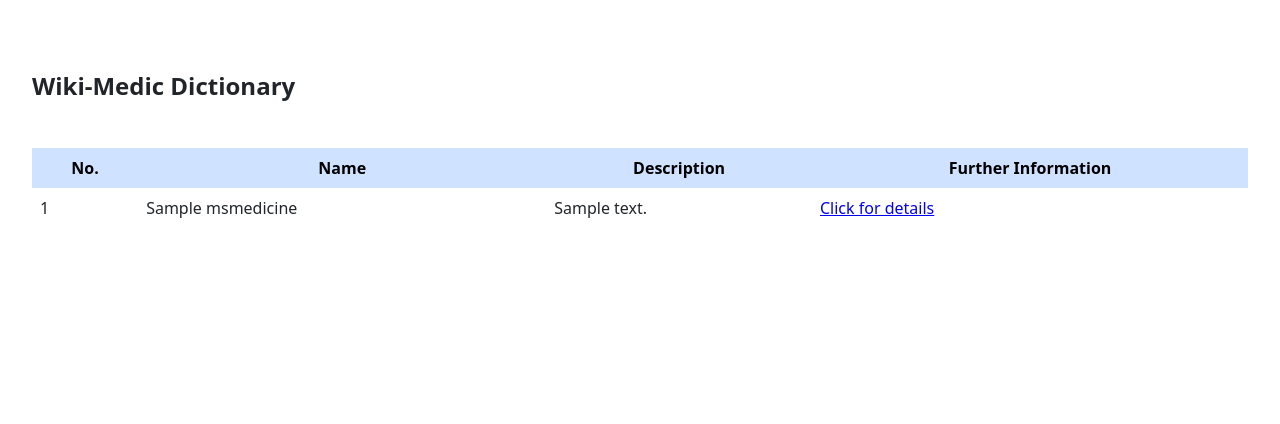
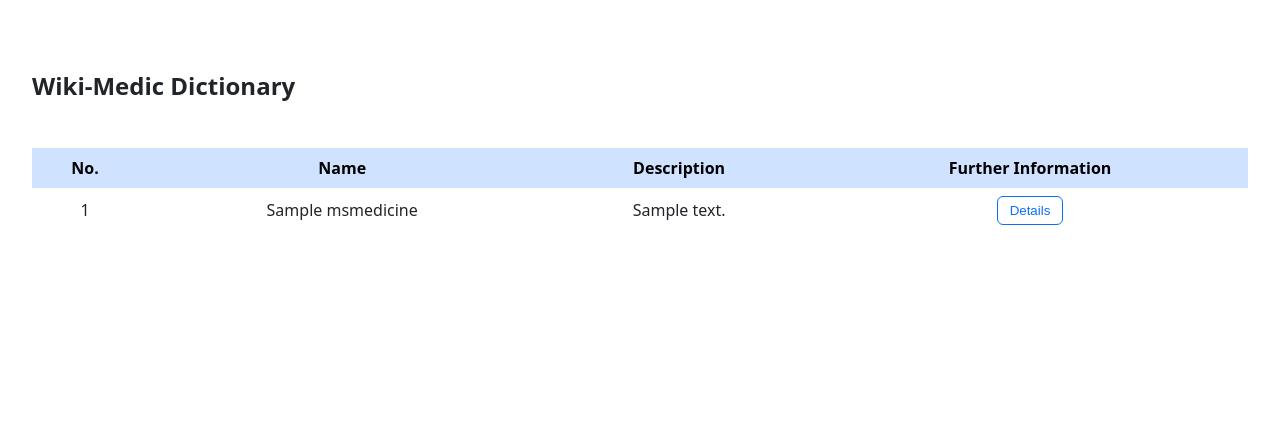
Before and after one commit to jayjayjay-jj/Secure_Programming, a PHP site: page /views/home.php in a window 1280 px wide. Shown: the part 52-476 px from the top of the page. Run offline with PHP 8.4, Linux system fonts and the light colour scheme; the visitor is signed in with stand-in values (Sample User, id 1); tables that the repository leaves empty hold one stand-in row (values such as "Sample post").

Commit message:
minor styling changes on home.php

```diff
--- a/styles/general.css
+++ b/styles/general.css
@@ -256,3 +256,29 @@ td {
     color: #FFF;
     background-color: var(--bs-delete-btn-color);
 }
+
+.detail-button {
+    display: inline-block;
+    padding: 0.375rem 0.75rem;
+    margin-left: auto;
+    color: var(--bs-blue);
+    text-decoration: none;
+    vertical-align: middle;
+    user-select: none;
+    border: 1px solid var(--bs-blue);
+    border-radius: 0.375rem;
+    background-color: transparent;
+    transition-property: var(--bs-blue), transparent, var(--bs-blue), inset 0 1px 0 rgba(255, 255, 255, 0.15),0 1px 1px rgba(0, 0, 0, 0.075);
+    transition-duration: 0.15s, 0.15s, 0.15s, 0.15s;
+    transition-timing-function: ease-in-out, ease-in-out, ease-in-out, ease-in-out;
+    transition-delay: 0s, 0s, 0s, 0s;
+}
+
+.detail-button:hover {
+    color: #FFF;
+    background-color: var(--bs-blue);
+}
+
+td{
+    text-align: center;
+}
--- a/views/home.php
+++ b/views/home.php
@@ -62,10 +62,9 @@
                         echo "<td>$i</td>";
                         echo "<td>$medName</td>";
                         echo "<td>$medDesc</td>";
-                        echo "<td><a target='.blank' href='$medLink'>Click for details</a></td>";
-                        echo "</tr>";
-                    }
                 ?>
+                        <td><a target='.blank' href='<?php echo $medLink ?>'><button class="detail-button">Details</button></a></td></tr>
+                <?php }?>
 
             </table>
         </div>
```
